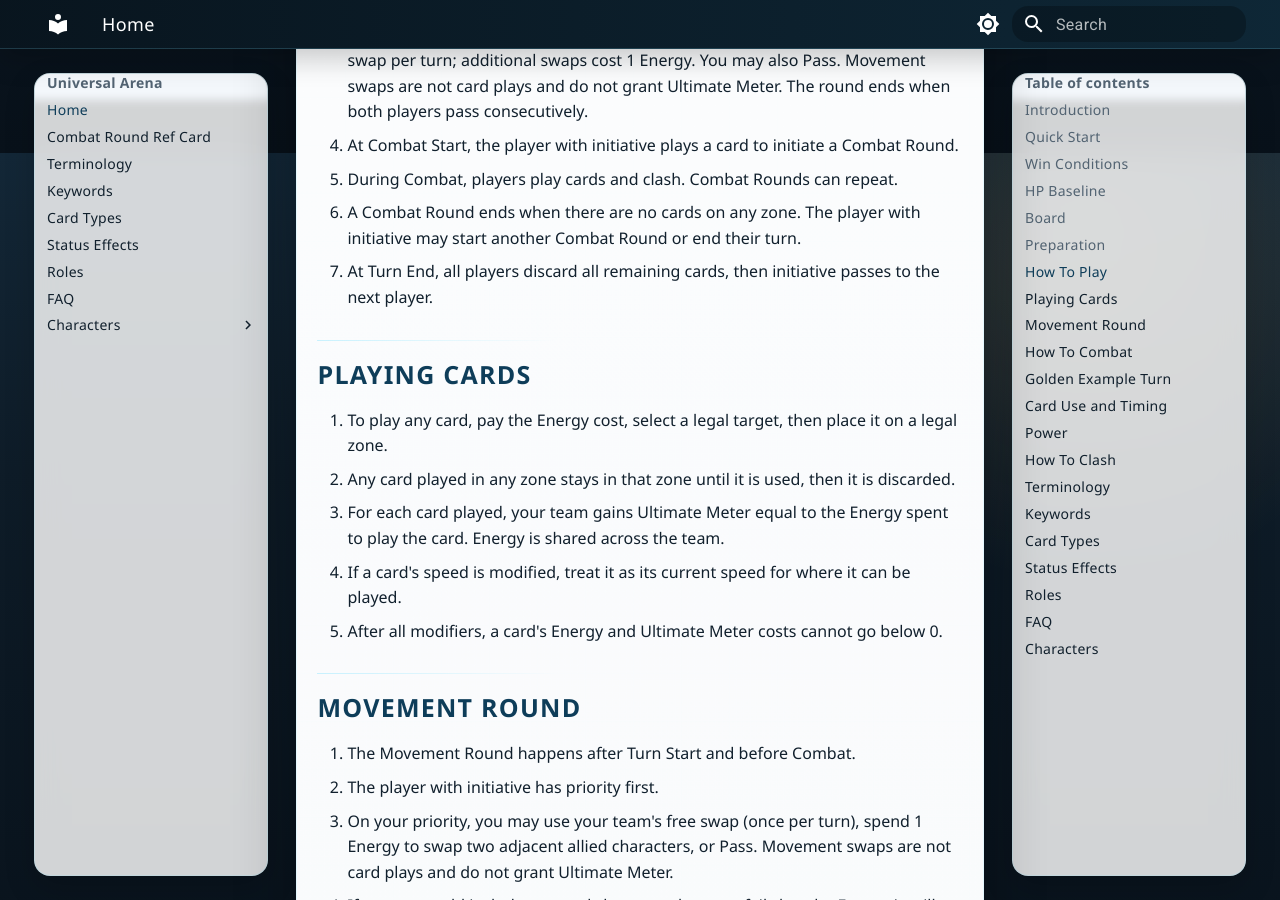
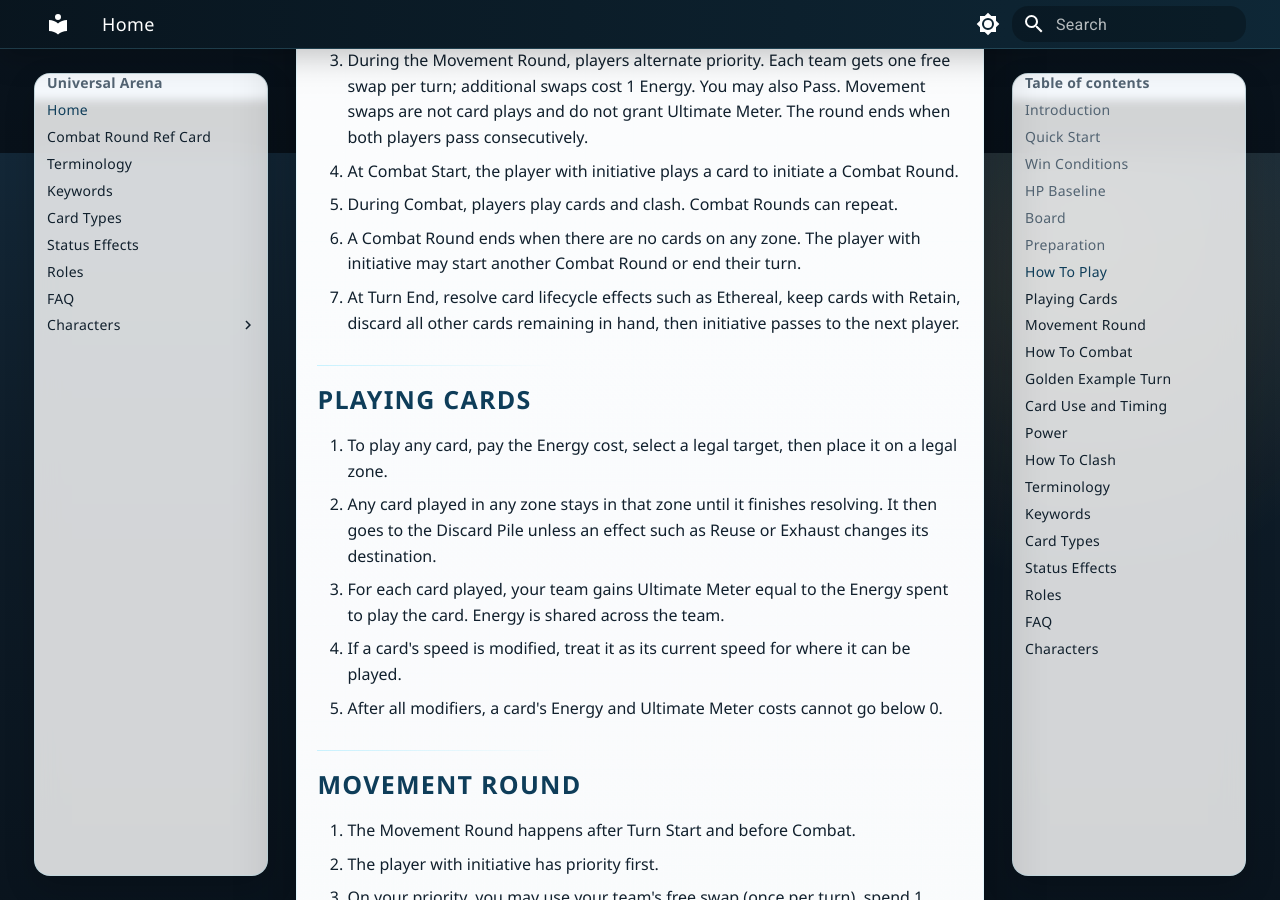
Before and after one commit to HVS13/UniversalArena, an MkDocs documentation site: the page built from docs/index.md, in a window 1280 px wide and 900 px high, scrolled down 2547 px. Built offline with MkDocs 1.6.1 and Material for MkDocs 9.7.7, drawn with Linux system fonts in a browser that asks for light colours; some of the changed text lies outside the part shown.

Commit message:
Align core card lifecycle rules

```diff
--- a/docs/index.md
+++ b/docs/index.md
@@ -17,7 +17,7 @@ This guide summarizes core systems and links to the detailed reference pages for
 5. The player with initiative starts a Combat Round by playing a card into a legal zone (Fast/Normal/Slow).
 6. Players alternate playing or passing; faster cards can interrupt slower zones.
 7. When both players pass, resolve the Active Zone right to left, then continue until all zones are empty.
-8. The initiative player may start another Combat Round or end the turn; at Turn End, discard all remaining cards.
+8. The initiative player may start another Combat Round or end the turn; at Turn End, resolve card lifecycle effects, keep Retained cards, then discard all other remaining cards.
 
 Need a condensed, table-ready version? See the [Combat Round Ref Card](combat-round-ref.md).
 
@@ -58,12 +58,12 @@ Reduce all opposing characters' HP to 0 (or meet the scenario's win condition, i
 4. At Combat Start, the player with initiative plays a card to initiate a Combat Round.
 5. During Combat, players play cards and clash. Combat Rounds can repeat.
 6. A Combat Round ends when there are no cards on any zone. The player with initiative may start another Combat Round or end their turn.
-7. At Turn End, all players discard all remaining cards, then initiative passes to the next player.
+7. At Turn End, resolve card lifecycle effects such as Ethereal, keep cards with Retain, discard all other cards remaining in hand, then initiative passes to the next player.
 
 ## Playing Cards
 
 1. To play any card, pay the Energy cost, select a legal target, then place it on a legal zone.
-2. Any card played in any zone stays in that zone until it is used, then it is discarded.
+2. Any card played in any zone stays in that zone until it finishes resolving. It then goes to the Discard Pile unless an effect such as Reuse or Exhaust changes its destination.
 3. For each card played, your team gains Ultimate Meter equal to the Energy spent to play the card. Energy is shared across the team.
 4. If a card's speed is modified, treat it as its current speed for where it can be played.
 5. After all modifiers, a card's Energy and Ultimate Meter costs cannot go below 0.
```
